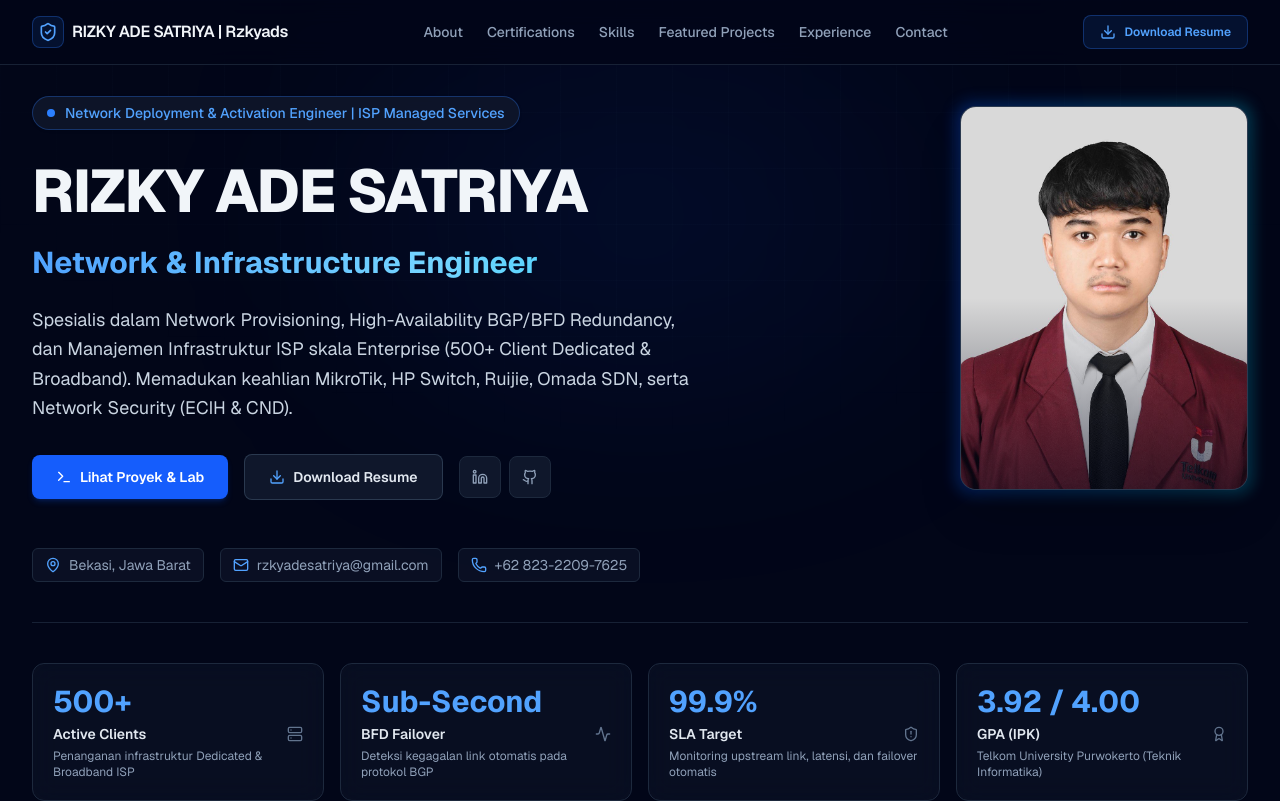
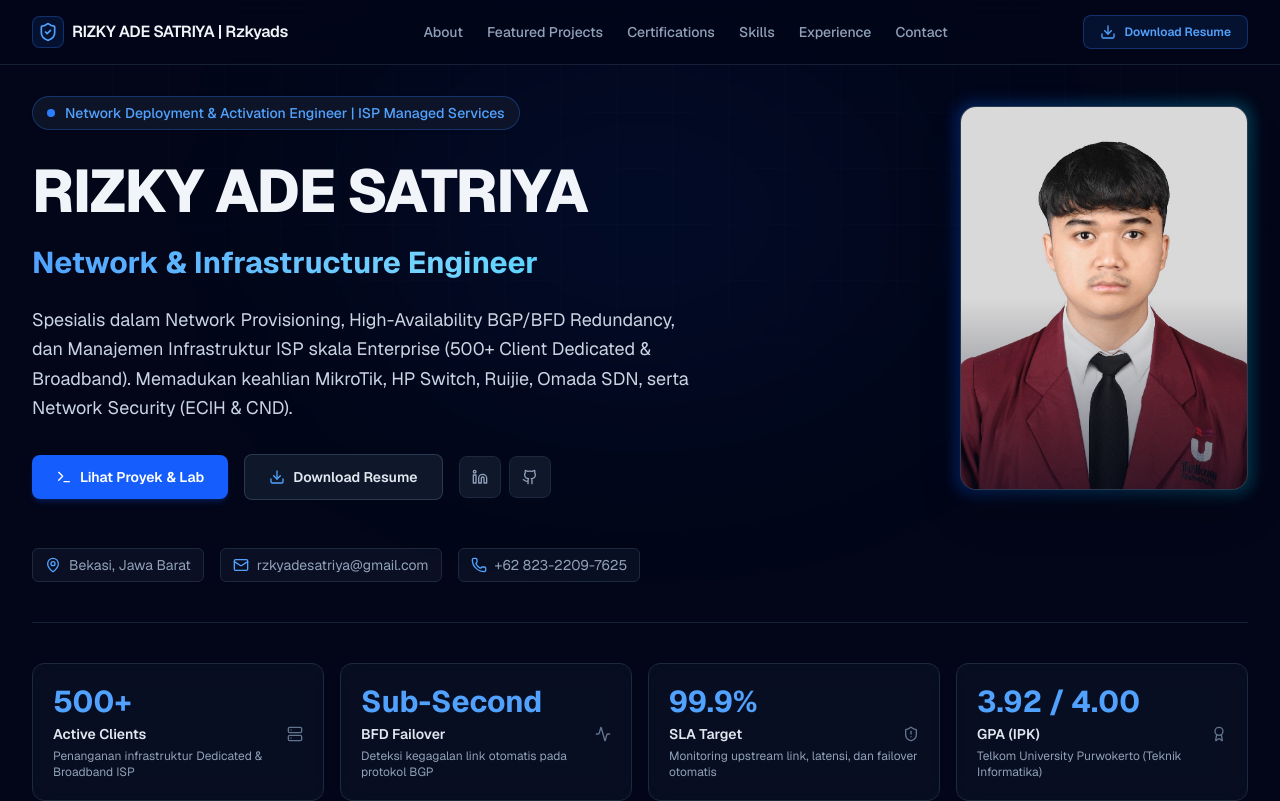
Before and after one commit to Rzkyads/My_Portofolio, a Next.js app: page / in a window 1280 px wide. Shown: the top 801 px of the page. Built offline with nearby package versions, Linux system fonts and the light colour scheme.

Commit message:
refactor: reorder navigation and project section placement

```diff
--- a/src/app/page.tsx
+++ b/src/app/page.tsx
@@ -13,9 +13,9 @@ export default function Home() {
       <Navbar />
       <Hero />
       <About />
+      <Projects />
       <Certifications />
       <SkillsMatrix />
-      <Projects />
       <Timeline />
       <Footer />
     </main>
--- a/src/components/Navbar.tsx
+++ b/src/components/Navbar.tsx
@@ -9,9 +9,9 @@ export default function Navbar() {
 
   const navLinks = [
     { label: "About", href: "#about" },
+    { label: "Featured Projects", href: "#projects" },
     { label: "Certifications", href: "#certifications" },
     { label: "Skills", href: "#skills" },
-    { label: "Featured Projects", href: "#projects" },
     { label: "Experience", href: "#experience" },
     { label: "Contact", href: "#contact" },
   ];
```
